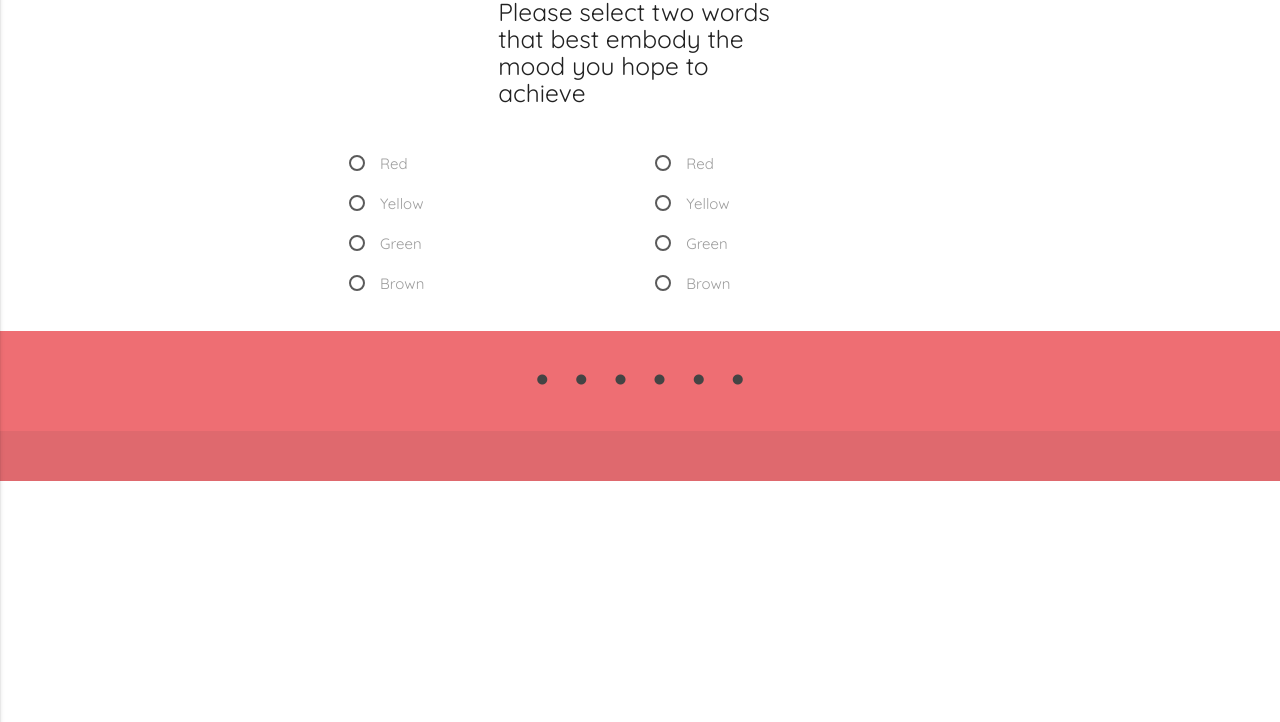
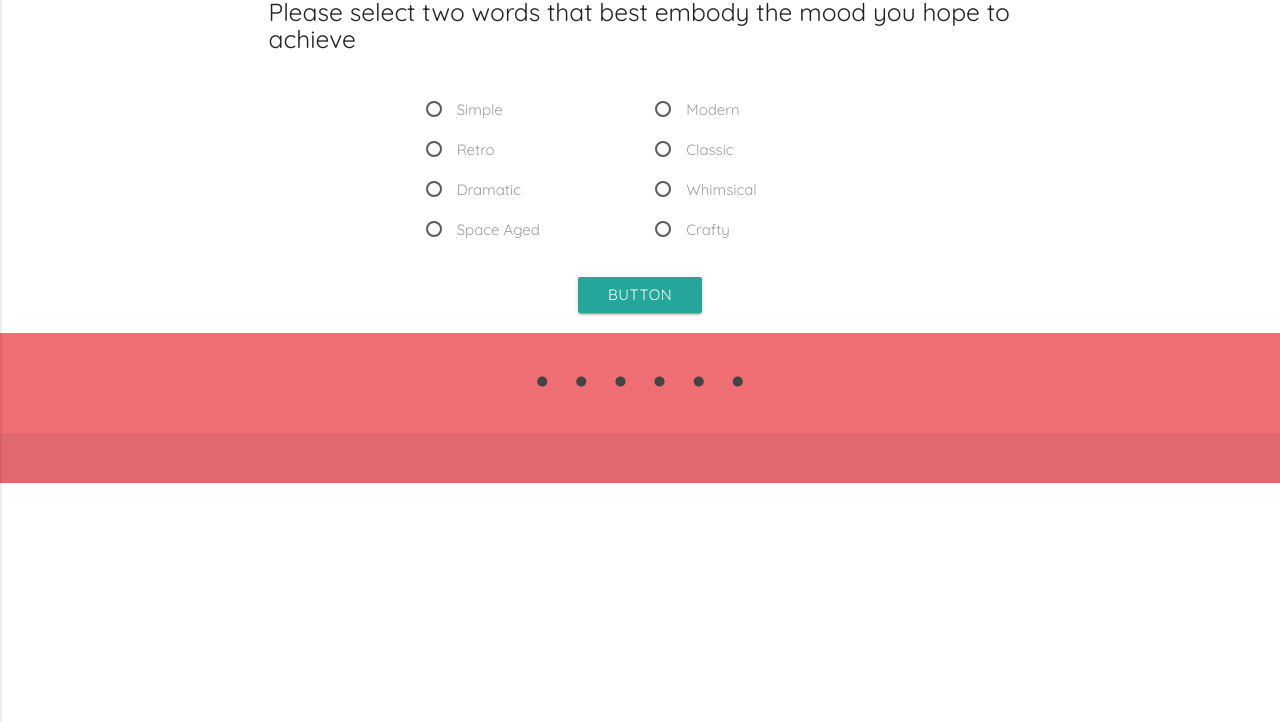
Before and after one commit to oliviaridgley/Q1-Project-Olivia-Ridgley, a plain HTML site: page html/words.html in a window 1280 px wide. Shown: the part 78-800 px from the top of the page. Drawn offline with nearby package versions, Linux system fonts and the light colour scheme; a web font is replaced by a local one.

Commit message:
Type Form and Words Form filled out and formated

```diff
--- a/html/words.html
+++ b/html/words.html
@@ -43,62 +43,78 @@
     </nav>
     <div class="container">
         <div class="row">
-            <div class="col l4">
+            <div class="col l1 ">
 
             </div>
-            <div class="col l4">
+            <div class="col l10">
                 <h5>Please select two words that best embody the mood you hope to achieve</h5>
             </div>
-            <div class="col l4">
+            <div class="col l1">
 
             </div>
         </div>
         <div class="row">
-            <div class="col l2">
+            <div class="col s12 m6 l3">
 
             </div>
-            <div class="col l4">
+            <div class="col s12 m6 l3">
                 <form action="#">
                     <p>
-                        <input name="group1" type="radio" id="test1" />
-                        <label for="test1">Red</label>
+                        <input name="group1" type="radio" id="simple" />
+                        <label for="simple">Simple</label>
                     </p>
                     <p>
-                        <input name="group1" type="radio" id="test2" />
-                        <label for="test2">Yellow</label>
+                        <input name="group1" type="radio" id="retro" />
+                        <label for="retro">Retro</label>
                     </p>
                     <p>
-                        <input class="group1" name="group1" type="radio" id="test3" />
-                        <label for="test3">Green</label>
+                        <input class="group1" name="group1" type="radio" id="dramatic" />
+                        <label for="dramatic">Dramatic</label>
                     </p>
                     <p>
-                        <input name="group1" type="radio" id="test4" />
-                        <label for="test4">Brown</label>
+                        <input name="group1" type="radio" id="space Aged" />
+                        <label for="space Aged">Space Aged</label>
                     </p>
 
             </div>
-            <div class="col l6">
+            <div class="col s12 m6 l3">
 
                 <p>
-                    <input name="group2" type="radio" id="test5" />
-                    <label for="test5">Red</label>
+                    <input name="group2" type="radio" id="modern" />
+                    <label for="modern">Modern</label>
                 </p>
                 <p>
-                    <input name="group2" type="radio" id="test6" />
-                    <label for="test6">Yellow</label>
+                    <input name="group2" type="radio" id="classic" />
+                    <label for="classic">Classic</label>
                 </p>
                 <p>
-                    <input class="group2" name="group2" type="radio" id="test7" />
-                    <label for="test7">Green</label>
+                    <input class="group2" name="group2" type="radio" id="whimsical" />
+                    <label for="whimsical">Whimsical</label>
                 </p>
                 <p>
-                    <input name="group2" type="radio" id="test8" />
-                    <label for="test8">Brown</label>
+                    <input name="group2" type="radio" id="crafty" />
+                    <label for="crafty">Crafty</label>
                 </p>
+            </div>
+            <div class="col s12 m6 l3">
+
             </div>
             </form>
         </div>
+        <div class="row">
 
+        <div class="col s12 m4 l2">
+
+        </div>
+
+        <div class="col s12 m4 l8 flexBox">
+          <a class="waves-effect waves-light btn">button</a>
+        </div>
+
+        <div class="col s12 m4 l2">
+
+        </div>
+      </div>
         <!--End of Container-->
     </div>
 
--- a/js/script.js
+++ b/js/script.js
@@ -3,6 +3,9 @@ $( document ).ready(function() {
     console.log( "ready!" );
     $(".dropdown-button").dropdown();
     $(".button-collapse").sideNav();
+    $('#textarea1').val('New Text');
+    $('#textarea1').trigger('autoresize');
+    $('select').material_select();
 
 
 // var url =
```
Also changed, not shown: html/typeface.html (+53 -0 lines), html/wireframe.html (+37 -0 lines), index.html (+6 -6 lines).
